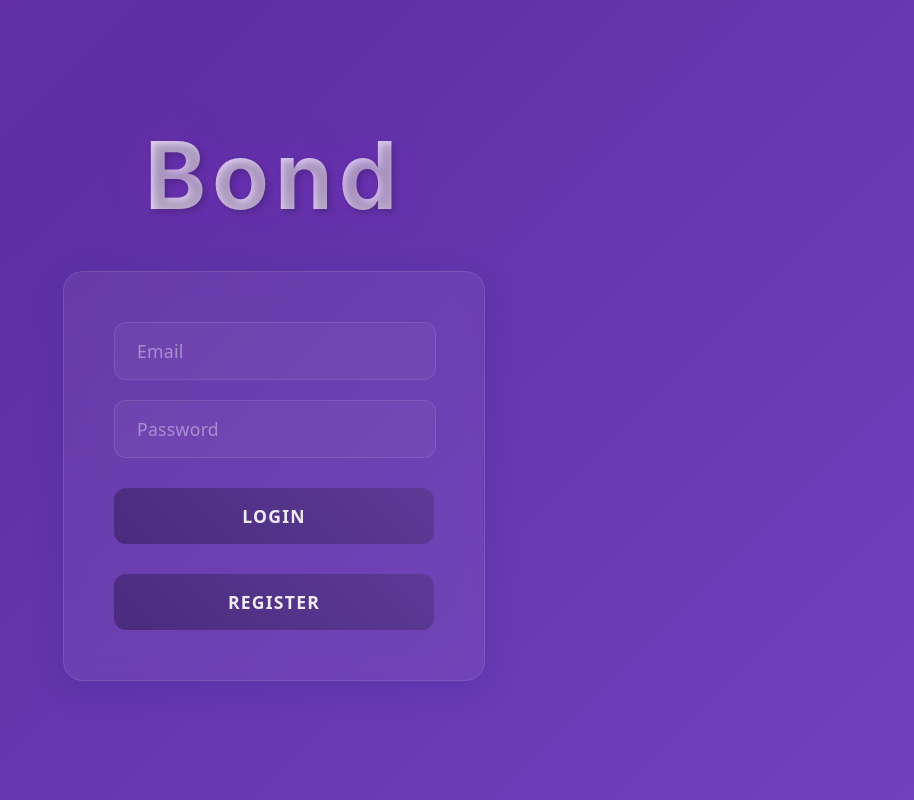
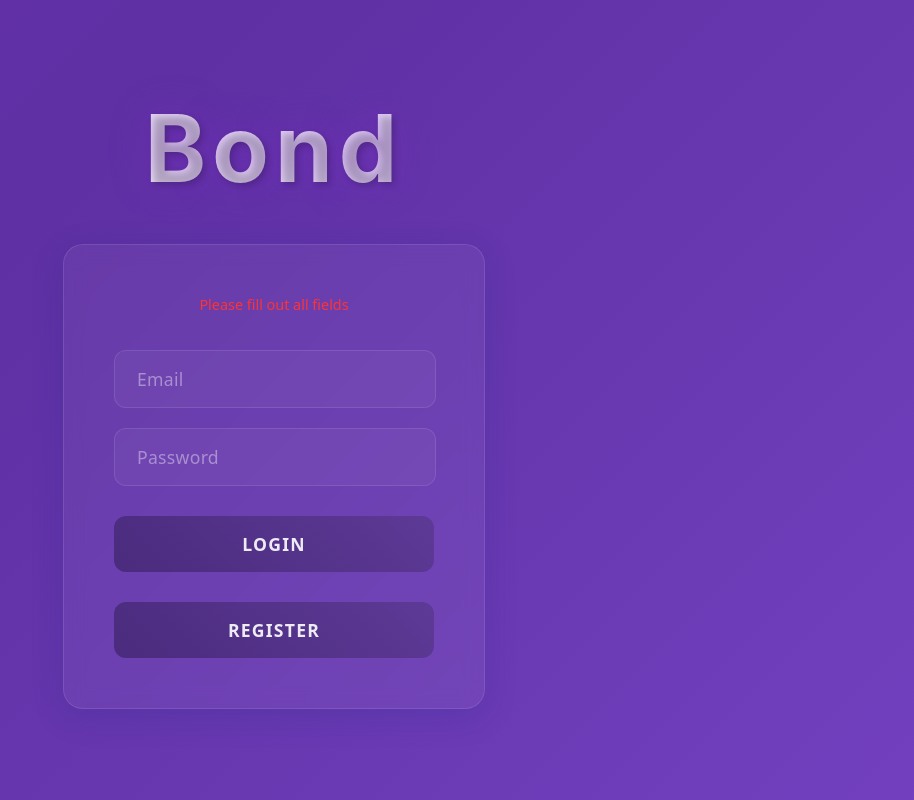
Before and after one commit to jadsaad06/BOND-Real-Time-Messaging, a React (Create React App) app in the folder frontend/: page / in a window 1280 px wide. Both pictures are taken after a click on the button "LOGIN". Shown: the whole page, without its empty margins (366-1280 px from the left). Built offline with nearby package versions, Linux system fonts and the light colour scheme.

Commit message:
Feat: Update login component to use email for authentication, add error handling, and style error messages

```diff
--- a/frontend/src/components/Login/login.css
+++ b/frontend/src/components/Login/login.css
@@ -115,3 +115,10 @@ html, body, #root {
   transform: translateY(0);
   box-shadow: 0 3px 10px rgba(82, 9, 219, 0.2);
 }
+
+.error-message {
+  color: #ff3333;
+  margin-bottom: 1rem;
+  text-align: center;
+  font-size: 0.9rem;
+}
--- a/frontend/src/components/Login/login.jsx
+++ b/frontend/src/components/Login/login.jsx
@@ -1,33 +1,63 @@
 import React, { useState } from 'react';
 import './login.css';
 import { useNavigate } from 'react-router-dom';
+import axios from 'axios';
 
 function Login({ onLogin }) {
-  const [username, setUsername] = useState('');
+  const [email, setEmail] = useState('');
   const [password, setPassword] = useState('');
+  const [error, setError] = useState('');
   const navigate = useNavigate();
 
-  const handleLogin = () => {
-    if(!username || !password) {
-      alert('Please fill out all fields');
-      return;
+  const handleLogin = async () => {
+    try {
+      setError('');
+
+      if (!email || !password) {
+        setError('Please fill out all fields');
+        return;
+      }
+
+      const response = await axios.post('http://localhost:5000/auth/login', {
+        email,
+        password
+      });
+
+      if (response.data) {
+        onLogin({
+          username: response.data.username,
+          friends: response.data.friends
+        });
+        navigate('/messages');
+      }
+    } catch (err) {
+      if (err.response) {
+        switch (err.response.status) {
+          case 404:
+            setError('User not found');
+            break;
+          case 400:
+            setError('Invalid credentials');
+            break;
+          default:
+            setError('Login failed. Please try again.');
+        }
+      } else {
+        setError('Network error. Please try again.');
+      }
     }
-
-    // Check database for user
-
-    onLogin();
-    navigate('/app');
   };
 
   return (
     <div className="login-container">
       <h1 className="login-title">Bond</h1>
       <div className="login-form">
+        {error && <div className="error-message">{error}</div>}
         <input
-          type="text"
+          type="email"
           placeholder="Email"
-          value={username}
-          onChange={(e) => setUsername(e.target.value)}
+          value={email}
+          onChange={(e) => setEmail(e.target.value)}
           className="login-input"
         />
         <input
```
